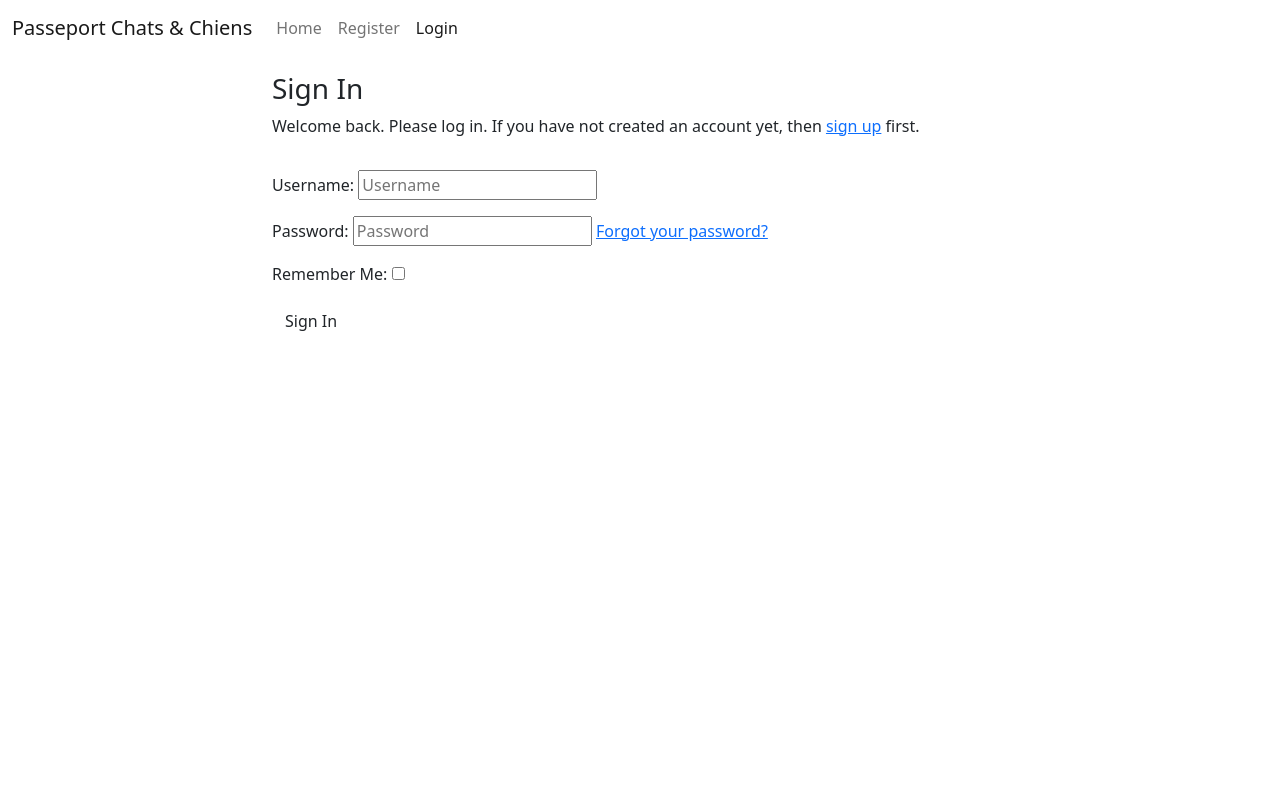
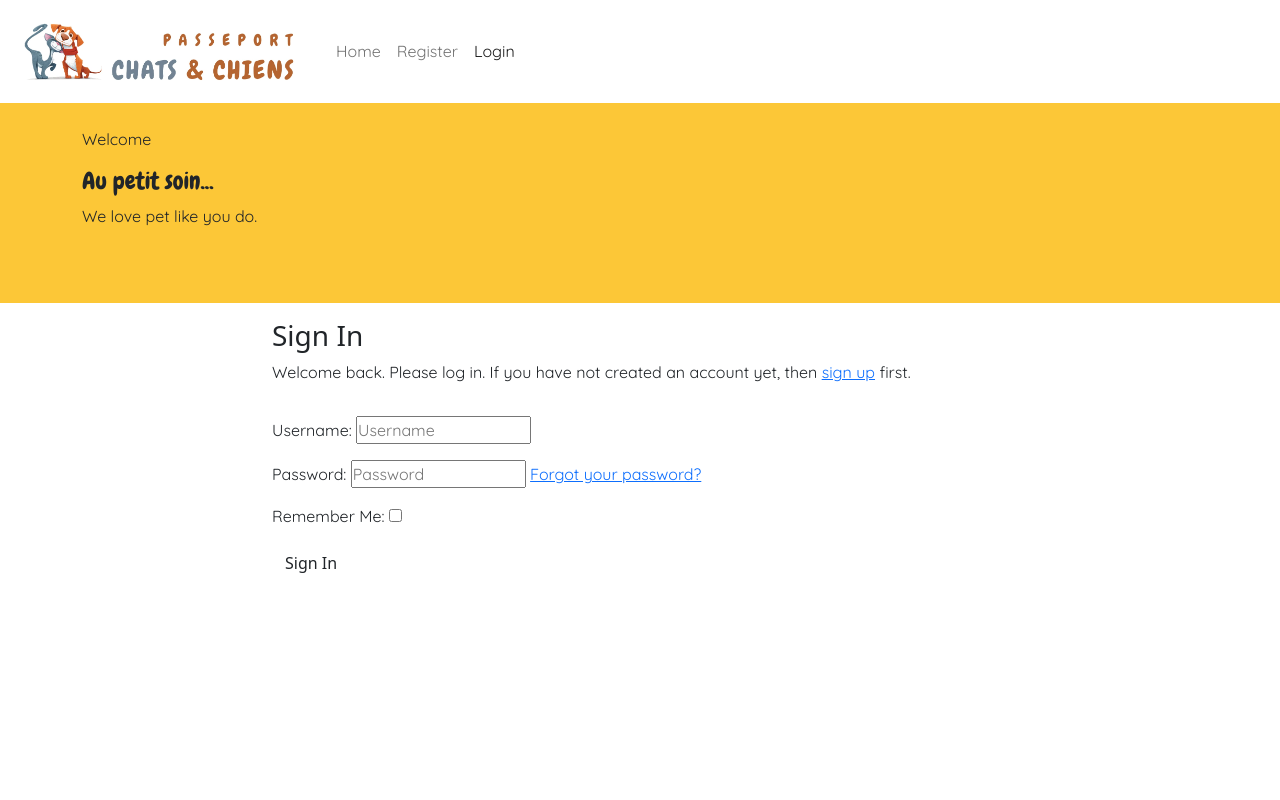
Before and after one commit to PhilippeItsMe/ci-portfolio4-django, a Django app: a page that uses templates/base.html in a window 1280 px wide. Run offline with Django 4.2, Linux system fonts and the light colour scheme; some libraries are stand-ins or nearby versions.

Commit message:
Building hero section

```diff
--- /dev/null
+++ b/static/css/style.css
@@ -0,0 +1,57 @@
+@import url('https://fonts.googleapis.com/css2?family=Chewy&family=Quicksand:wght@300..700&display=swap');
+
+/*----- Setup -----*/
+
+* {
+    margin: 0;
+    padding: 0;
+    box-sizing: border-box;
+}
+
+/*----- Colors -----*/
+
+:root {
+    /*Primary color*/
+    --yellow: #FCC737;
+    --orange: #F26B0F;
+
+    /*Secondary color*/
+    --blue: #81D4FA;
+    --darkgrey: #2B2929;
+    --offwhite: #fafafa;
+}
+
+/*----- Typo -----*/
+
+h1 {
+    font-family: "Chewy", serif;
+    font-size: 1.5rem;
+    font-weight: 400;
+}
+
+h2 {
+    font-family: "Chewy", serif;
+    font-size: 1rem;
+    font-weight: 400;
+}
+
+p,
+a,
+li {
+    font-family: "Quicksand", serif;
+    font-optical-sizing: auto;
+    font-weight: 400;
+}
+
+/*----- Header -----*/
+
+.logo {
+    width: 300px;
+    height: auto;
+}
+
+#herosection {
+    background-color: var(--yellow);
+    width: 100%;
+    height: 200px;
+}
--- a/templates/base.html
+++ b/templates/base.html
@@ -10,15 +10,14 @@
 
 <head>
     <title>Passeport Chats & Chiens</title>
+    <link rel="icon" type="image/webp" sizes="64x64" href="{% static 'images/favicon.webp' %}">
     <meta name="viewport" content="width=device-width, initial-scale=1" />
 
-    <!-- Google Fonts CSS -->
-    <link href="https://fonts.googleapis.com/css2?family=Roboto:wght@300&display=swap" rel="stylesheet">
-    <link href="https://fonts.googleapis.com/css2?family=Lato:wght@300;700&display=swap" rel="stylesheet">
-
-    <!-- Bootstrap CSS -->
+    <!-- CSS -->
+    <link rel="stylesheet" href="{% static 'css/style.css' %}">
     <link href="https://cdn.jsdelivr.net/npm/bootstrap@5.0.1/dist/css/bootstrap.min.css" rel="stylesheet"
         integrity="sha384-+0n0xVW2eSR5OomGNYDnhzAbDsOXxcvSN1TPprVMTNDbiYZCxYbOOl7+AMvyTG2x" crossorigin="anonymous">
+    <link rel="stylesheet" href="{% static 'css/style.css' %}">
 
 </head>
 
@@ -27,7 +26,9 @@
     <!-- Navigation -->
     <nav class="navbar navbar-expand-lg navbar-light bg-white">
         <div class="container-fluid">
-            <a class="navbar-brand" href="{% url 'home' %}">Passeport Chats & Chiens</a>
+            <a class="navbar-brand" href="{% url 'home' %}">
+                <img class="logo" src="{% static 'images/logo.webp' %}" alt="logo">
+            </a>
             <button class="navbar-toggler" type="button" data-bs-toggle="collapse" data-bs-target="#navbarText"
                 aria-controls="navbarText" aria-expanded="false" aria-label="Toggle navigation">
                 <span class="navbar-toggler-icon"></span>
@@ -61,6 +62,27 @@
             </div>
         </div>
     </nav>
+
+    <!-- Hero Section -->
+    <div id="herosection">
+        <div class="container">
+            <div class="row">
+                <div>
+                    <img>
+                    <img>
+                </div>
+                <div>
+                    <p>Welcome</p>
+                    <h1>Au petit soin...</h1>
+                    <p>We love pet like you do.</p>
+                </div>
+
+
+            </div>
+        </div>
+    </div>
+
+
 
     <!-- displaying Django messages -->
     <div class="container">
```
Also changed, not shown: static/images/favicon.webp (added), static/images/heropet.webp (added), static/images/logo.webp (added).
